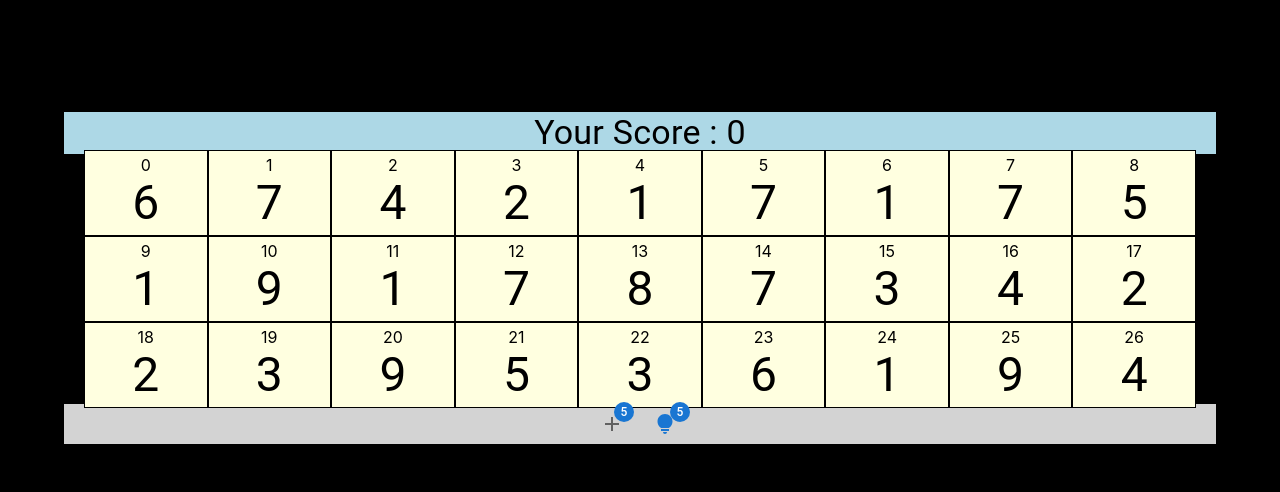
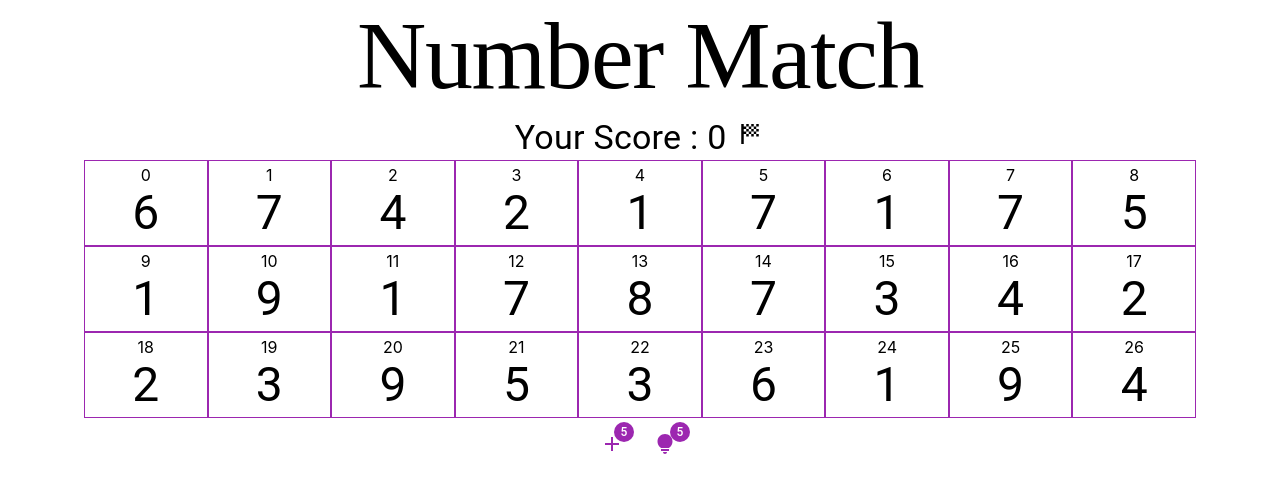
Before and after one commit to Anelairam/pair_match, a React (Create React App) app: page / in a window 1280 px wide. Shown: the top 492 px of the page. Built offline with nearby package versions, Linux system fonts and the light colour scheme; a web font is replaced by a local one.

Commit message:
visual changes for deployement

```diff
--- a/src/components/Canvas.jsx
+++ b/src/components/Canvas.jsx
@@ -2,6 +2,14 @@ import { Container, Typography } from "@mui/material";
 import Grid from "@mui/material/Unstable_Grid2";
 import React from "react";
 import { NumberCheck } from "../numberCheck";
+
+const boxHover = {
+  border: "1px solid #9c27b0",
+  textAlign: "center",
+  "&:hover": {
+    cursor: "pointer",
+  },
+};
 
 export const Canvas = ({ numbers, handleMatch, setScore, score }) => {
   const playersChoice = [];
@@ -24,36 +32,27 @@ export const Canvas = ({ numbers, handleMatch, setScore, score }) => {
 
   return (
     <Container>
-      <Grid
-        container
-        alignSelf={"center"}
-        columns={9}
-        spacing={1}
-        sx={{ backgroundColor: "pink" }}
-      >
+      <Grid container alignSelf={"center"} columns={9} spacing={1}>
         {numbers.map((number) => {
-          return (
-            number.enabled ?
+          return number.enabled ? (
             <Grid
               item
               xs={1}
               key={number.id}
               onClick={(e) => handleClick(number, e)}
-              sx={{
-                backgroundColor: "lightyellow",
-                border: "1px solid black",
-                textAlign: "center",
-              }}
+              sx={boxHover}
             >
               <Typography variant="body">{number.id}</Typography>
               <Typography variant="h3">{number.num}</Typography>
-            </Grid> : <Grid
+            </Grid>
+          ) : (
+            <Grid
               item
               xs={1}
               key={number.id}
               sx={{
                 backgroundColor: "lightgrey",
-                color: 'white',
+                color: "white",
                 border: "1px solid black",
                 textAlign: "center",
               }}
--- a/src/components/Home.jsx
+++ b/src/components/Home.jsx
@@ -7,6 +7,7 @@ import AddIcon from "@mui/icons-material/Add";
 import { AddNumbers } from "../addNumbers";
 import { CanvasCheck } from "../canvasCheck";
 import { LinesCheck } from "../linesCheck";
+import SportsScoreIcon from '@mui/icons-material/SportsScore';
 
 export const Home = () => {
   const [numbers, setNumbers] = useState(Start());
@@ -48,6 +49,7 @@ export const Home = () => {
   const handleTipsClick = () => {
     if (tips !== 0) {
       setTips(tips - 1);
+      alert("Hints coming soon")
     }
   };
 
@@ -56,7 +58,7 @@ export const Home = () => {
   // let line = LinesCheck(numbers);
   if (numbers.length !== 0) {
     if (matches.result === false && addNumbers === 0) {
-      console.log("Game over");
+      alert("Game over");
     }
   } else {
     setNumbers(Start());
@@ -72,9 +74,9 @@ export const Home = () => {
         <Typography
           variant="h4"
           align="center"
-          sx={{ backgroundColor: "lightblue" }}
+          sx={{ margin: '5px' }}
         >
-          Your Score : {score}
+          Your Score : {score} <SportsScoreIcon sx={{ fontSize: '30px'}}/>
         </Typography>
         <Canvas
           numbers={numbers}
@@ -86,16 +88,16 @@ export const Home = () => {
           direction="row"
           spacing={2}
           justifyContent="center"
-          sx={{ backgroundColor: "lightgrey" }}
+          sx={{ margin: '10px' }}
         >
           <IconButton onClick={handleAddClick} aria-label="Add numbers">
-            <Badge badgeContent={addNumbers} color="primary">
-              <AddIcon />
+            <Badge badgeContent={addNumbers} color="secondary">
+              <AddIcon color="secondary" />
             </Badge>
           </IconButton>
           <IconButton onClick={handleTipsClick} aria-label="Show me hint">
-            <Badge badgeContent={tips} color="primary">
-              <TipsAndUpdatesIcon fontSize="medium" color="primary" />
+            <Badge badgeContent={tips} color="secondary">
+              <TipsAndUpdatesIcon fontSize="medium" color="secondary" />
             </Badge>
           </IconButton>
         </Stack>
--- a/src/index.css
+++ b/src/index.css
@@ -7,7 +7,7 @@ body {
     sans-serif;
   -webkit-font-smoothing: antialiased;
   -moz-osx-font-smoothing: grayscale;
-  background-color: black;
+  /* background-color: black; */
 }
 
 code {
```
